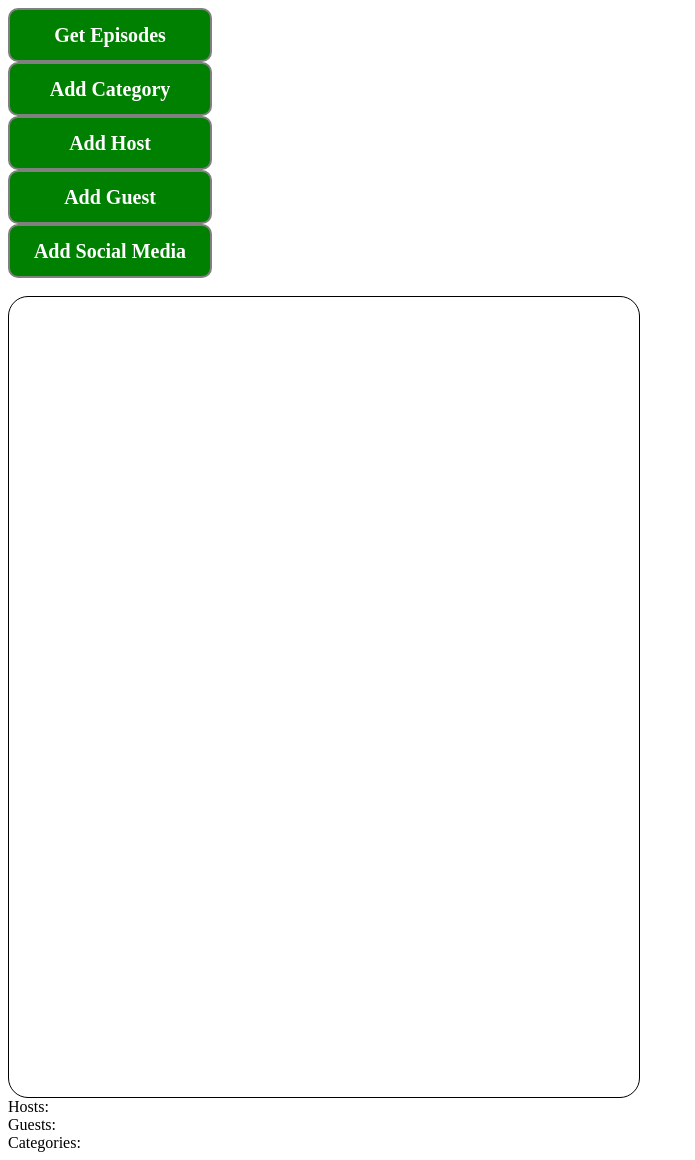
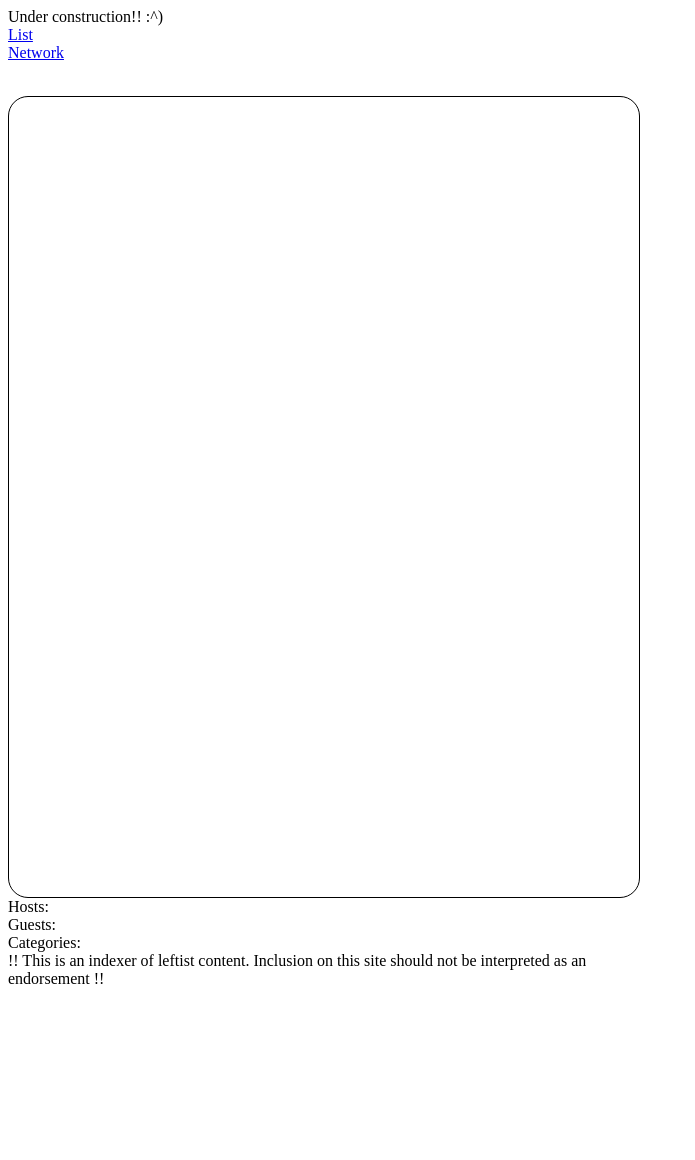
Before and after one commit to OrgansWithoutBodies/PodcastNetworkViewer, a Django app: template PodNet/Net/templates/Net/pod_info.html in a window 1280 px wide. Shown: the whole page, without its empty margins (0-695 px from the left). After the commit the page ends 984 px from the top, so only its background shows below. Run offline with Django 3.2, Linux system fonts and the light colour scheme; the template is opened without the code that fills it, so the values that code supplies are empty.

Commit message:
shinying up for ribbon cutting

```diff
--- a/PodNet/Net/templates/Net/base.html
+++ b/PodNet/Net/templates/Net/base.html
@@ -6,15 +6,33 @@
 	<link rel="stylesheet" href="{% static 'style.css'%}">
 	<script type="text/javascript" src="{%static 'buttons.js'%}"></script>
 	<title></title>
+	{%block extra_js%}
+	{%endblock%}
 </head>
 <body>
 <div id="content">
+
+
+{%block head%}
+Under construction!! :^)<br>
+<a href="{%url 'base'%}">
+	List
+</a></br>
+<a href="{%url 'network'%}">
+	Network
+</a>
+</p>
+{%endblock%}
 
 {%block buttons%}
 {%endblock buttons%}
 
 {% block content %}
 {% endblock %}
+
+{%block foot%}
+!! This is an indexer of leftist content. Inclusion on this site should not be interpreted as an endorsement !!
+{%endblock%}
 </div>
 </body>
 </html>
--- a/PodNet/Net/templates/Net/pod_info.html
+++ b/PodNet/Net/templates/Net/pod_info.html
@@ -40,16 +40,16 @@
 </div>
 {%endblock content%}
 {%block buttons%}
-	<div class="btn" onclick="getEps({{pod.pk}})">Get Episodes
+	<!-- <div class="btn" onclick="getEps({{pod.pk}})">Get Episodes
 		<div class="btn-status" id="getepsstatus"></div>
-	</div>
+	</div> -->
 	<!-- @TODO - add choosers for cat/host -->
 	<!-- @TODO - different color themes for buttons -->
-	<div class="btn">Add Category<div class="btn-status" id="addcatstatus"></div></div>
+	<!-- <div class="btn">Add Category<div class="btn-status" id="addcatstatus"></div></div>
 
 	<div class="btn">Add Host<div class="btn-status" id="addhoststatus"></div></div>
 
 	<div class="btn">Add Guest<div class="btn-status" id="addgueststatus"></div></div>
 
-	<div class="btn">Add Social Media<div class="btn-status" id="addsocstatus"></div></div>
+	<div class="btn">Add Social Media<div class="btn-status" id="addsocstatus"></div></div> -->
 {%endblock buttons%}
--- a/PodNet/Net/templates/Net/pods.html
+++ b/PodNet/Net/templates/Net/pods.html
@@ -5,11 +5,11 @@
 <div class = "podlist">
 {% for p in pods %}
 	<div class="pod">
-		<img src = "{{p.lastRetrieved.thumb}}" height="40" width="40"><a href = "{{p.feedurl}}">{{p}}</a> - {{p.lastRetrieved.desc|safe|truncatechars:150}}<p/>
+		<img src = "{{p.lastRetrieved.thumb}}" height="40" width="40">{{p}} (<a href = "{{p.feedurl}}">RSS</a>)</p>
+		{{p.lastRetrieved.desc|safe|truncatechars:150}}<p/>
 		<a class='eplink' href='{% url "pod_content" pod_id=p.pk%}'>EPISODES</a>
 	</div>
 {% endfor %}
 </div>
 
-!! This is an indexer of leftist content. Inclusion on this site should not be interpreted as an endorsement !!
 {% endblock %}
--- a/PodNet/Net/urls.py
+++ b/PodNet/Net/urls.py
@@ -14,7 +14,7 @@ router.register(r'tagged',views.TaggedContentViewSet)
 
 urlpatterns = [
      path('api/',include(router.urls)),
-     path('',views.pods),
+     path('',views.pods,name='base'),
      path('content/<pod_id>',views.content,name="pod_content"),
      	path('content/<pod_id>/&highlight=<highlight_ep_id>',views.content,name="pod_content_highlight"),
      path('category/<cat_id>',views.category,name="category"),
--- a/PodNet/Net/utils.py
+++ b/PodNet/Net/utils.py
@@ -53,7 +53,7 @@ def is_url_valid(feedurl):
 
 def parse_pod_from_xml(channel):
 	#sees if there's a pod matching this name, if so set it as the referrent
-	title = channel.find('title').text
+	title = channel.find('title').text.strip()
 	# print(title.text)
 	matched=models.Podcast.objects.filter(name__iexact=title)
 	if len(matched)==0:
--- a/PodNet/Net/views.py
+++ b/PodNet/Net/views.py
@@ -53,7 +53,7 @@ def pods(request):
     #@TODO - caching
     #@TODO - make faster/preloaded dealing w/ filters
 
-    context = {'pods':Feed.objects.filter(cont__isnull=False)}
+    context = {'pods':Feed.objects.filter(cont__isnull=False).order_by('cont__name')}
     return TemplateResponse(request,'Net/pods.html',context)
 def category(request,cat_id=None):
 	cat=Category.objects.get(pk=cat_id)
```
Also changed, not shown: PodNet/Net/templates/Net/network.html (+16 -0 lines).
